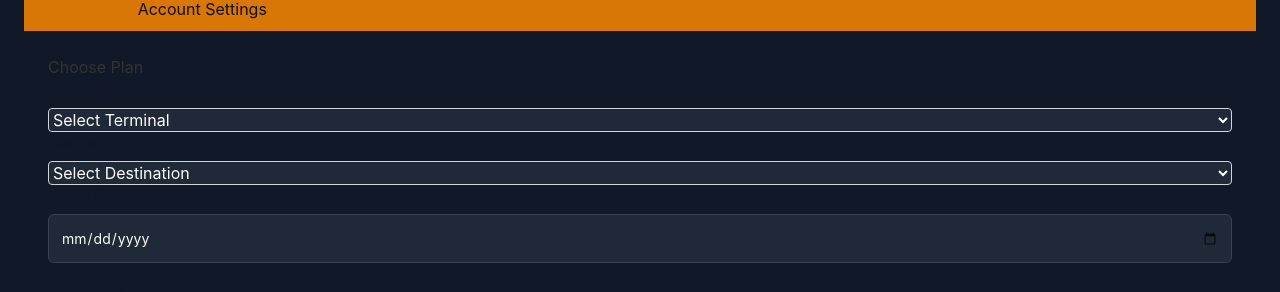
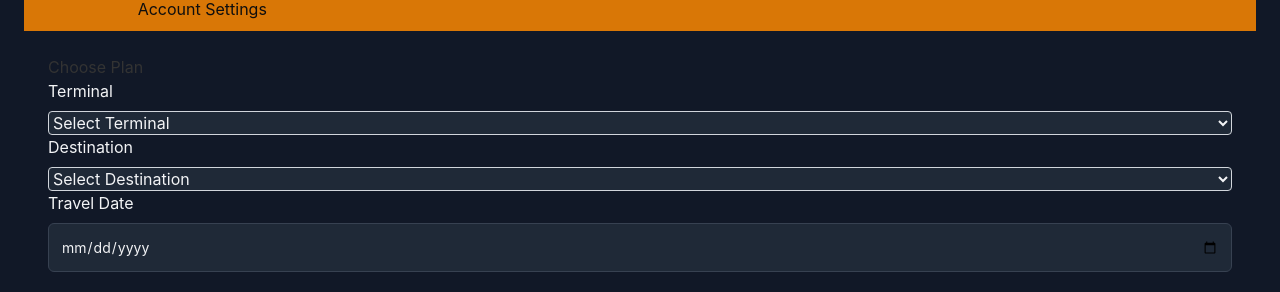
Before and after one commit to wambui01ndungu/Rapid-Bus-Transport, a React (Create React App) app in the folder client/: page /bookings in a window 1280 px wide. Shown: the part 613-905 px from the top of the page. Built offline with nearby package versions, Linux system fonts and the light colour scheme.

Commit message:
Dashboard styling

```diff
--- a/client/src/App.css
+++ b/client/src/App.css
@@ -267,47 +267,3 @@ nav ul li {
 .user-icon {
   margin-right: 5px;
 }
-/* Form Labels - Adding specific styles for the booking form labels */
-.space-y-4 label {
-  display: block;
-  color: #111827 !important; /* Dark gray, ensuring high contrast */
-  font-size: 0.875rem;
-  font-weight: 500;
-  margin-bottom: 0.5rem;
-  opacity: 1 !important; /* Ensure full opacity */
-}
-
-/* If the above doesn't work, you can target more specifically */
-[class*="space-y-4"] label.block.text-sm.font-medium {
-  color: #111827 !important;
-  opacity: 1 !important;
-}
-
-/* Ensure input backgrounds are consistent */
-select,
-input[type="time"],
-input[type="date"] {
-  background-color: #1f2937 !important; /* Dark background to match design */
-  color: white !important;
-  border: 1px solid #374151;
-}
-
-/* Make input icons white */
-input[type="date"]::-webkit-calendar-picker-indicator,
-input[type="time"]::-webkit-calendar-picker-indicator {
-  filter: invert(1); /* This will make the icons white */
-  opacity: 0.8; /* Slight transparency for better aesthetics */
-}
-
-/* For Firefox */
-input[type="date"]::-moz-calendar-picker-indicator,
-input[type="time"]::-moz-calendar-picker-indicator {
-  filter: invert(1);
-  opacity: 0.8;
-}
-
-/* Ensure the input text remains white */
-input[type="date"],
-input[type="time"] {
-  color-scheme: dark; /* This helps with the overall color scheme of the picker */
-}
--- a/client/src/components/UserDashboard.js
+++ b/client/src/components/UserDashboard.js
@@ -1,15 +1,15 @@
-import { useState } from "react"
-import { Clock, MapPin, Wallet, Calendar, Truck } from "lucide-react"
+import React, { useState } from "react";
+import { Clock, MapPin, Wallet, Calendar, Truck } from "lucide-react";
 
 const UserDashboard = () => {
-  const [activeTab, setActiveTab] = useState("BOOK_TICKET")
-  const [currentPage, setCurrentPage] = useState(1)
+  const [activeTab, setActiveTab] = useState("BOOK_TICKET");
+  const [currentPage, setCurrentPage] = useState(1);
   const [bookingData, setBookingData] = useState({
     terminal: "",
     destination: "",
     time: "",
-    date: "",
-  })
+    date: ""
+  });
 
   // Sample data
   const bookings = [
@@ -21,7 +21,7 @@ const UserDashboard = () => {
       date: "2024-03-20",
       status: "CONFIRMED",
       seat: "A12",
-      price: 3500,
+      price: 3500
     },
     {
       id: 2,
@@ -31,17 +31,17 @@ const UserDashboard = () => {
       date: "2024-03-21",
       status: "PENDING",
       seat: "B07",
-      price: 2800,
-    },
-  ]
+      price: 2800
+    }
+  ];
 
   const paymentMethods = [
     { type: "M-Pesa", lastFour: "2547" },
-    { type: "Visa", lastFour: "4321" },
-  ]
+    { type: "Visa", lastFour: "4321" }
+  ];
 
-  const terminals = ["Nairobi", "Mombasa", "Kisumu", "Nakuru", "Eldoret"]
-  const destinations = ["Mombasa", "Nairobi", "Kisumu", "Nakuru", "Eldoret"]
+  const terminals = ["Nairobi", "Mombasa", "Kisumu", "Nakuru", "Eldoret"];
+  const destinations = ["Mombasa", "Nairobi", "Kisumu", "Nakuru", "Eldoret"];
 
   return (
     <div className="min-h-screen bg-gray-100">
@@ -75,7 +75,9 @@ const UserDashboard = () => {
           <button
             onClick={() => setActiveTab("BOOK_TICKET")}
             className={`pb-2 px-4 ${
-              activeTab === "BOOK_TICKET" ? "border-b-2 border-amber-600 font-bold" : "text-gray-500"
+              activeTab === "BOOK_TICKET"
+                ? "border-b-2 border-amber-600 font-bold"
+                : "text-gray-500"
             }`}
           >
             Book Ticket
@@ -83,7 +85,9 @@ const UserDashboard = () => {
           <button
             onClick={() => setActiveTab("BOOKINGS")}
             className={`pb-2 px-4 ${
-              activeTab === "BOOKINGS" ? "border-b-2 border-amber-600 font-bold" : "text-gray-500"
+              activeTab === "BOOKINGS"
+                ? "border-b-2 border-amber-600 font-bold"
+                : "text-gray-500"
             }`}
           >
             My Bookings
@@ -91,7 +95,9 @@ const UserDashboard = () => {
           <button
             onClick={() => setActiveTab("ACCOUNT")}
             className={`pb-2 px-4 ${
-              activeTab === "ACCOUNT" ? "border-b-2 border-amber-600 font-bold" : "text-gray-500"
+              activeTab === "ACCOUNT"
+                ? "border-b-2 border-amber-600 font-bold"
+                : "text-gray-500"
             }`}
           >
             Account Settings
@@ -108,33 +114,29 @@ const UserDashboard = () => {
             <div className="grid grid-cols-2 gap-6">
               <div className="space-y-4">
                 <div>
-                  <label className="block text-sm font-medium text-gray-900 mb-2">Terminal</label>
+                  <label className="block text-sm font-medium mb-2">Terminal</label>
                   <select
                     className="w-full p-3 border rounded-lg"
                     value={bookingData.terminal}
-                    onChange={(e) => setBookingData({ ...bookingData, terminal: e.target.value })}
+                    onChange={(e) => setBookingData({...bookingData, terminal: e.target.value})}
                   >
                     <option value="">Select Terminal</option>
-                    {terminals.map((terminal) => (
-                      <option key={terminal} value={terminal}>
-                        {terminal}
-                      </option>
+                    {terminals.map(terminal => (
+                      <option key={terminal} value={terminal}>{terminal}</option>
                     ))}
                   </select>
                 </div>
 
                 <div>
-                  <label className="block text-sm font-medium text-gray-900 mb-2">Destination</label>
+                  <label className="block text-sm font-medium mb-2">Destination</label>
                   <select
                     className="w-full p-3 border rounded-lg"
                     value={bookingData.destination}
-                    onChange={(e) => setBookingData({ ...bookingData, destination: e.target.value })}
+                    onChange={(e) => setBookingData({...bookingData, destination: e.target.value})}
                   >
                     <option value="">Select Destination</option>
-                    {destinations.map((destination) => (
-                      <option key={destination} value={destination}>
-                        {destination}
-                      </option>
+                    {destinations.map(destination => (
+                      <option key={destination} value={destination}>{destination}</option>
                     ))}
                   </select>
                 </div>
@@ -142,22 +144,22 @@ const UserDashboard = () => {
 
               <div className="space-y-4">
                 <div>
-                  <label className="block text-sm font-medium text-gray-900 mb-2">Travel Date</label>
+                  <label className="block text-sm font-medium mb-2">Travel Date</label>
                   <input
                     type="date"
-                    className="w-full p-3 border rounded-lg bg-gray-800 text-white [&::-webkit-calendar-picker-indicator]:filter-white"
+                    className="w-full p-3 border rounded-lg"
                     value={bookingData.date}
-                    onChange={(e) => setBookingData({ ...bookingData, date: e.target.value })}
+                    onChange={(e) => setBookingData({...bookingData, date: e.target.value})}
                   />
                 </div>
 
                 <div>
-                  <label className="block text-sm font-medium text-gray-900 mb-2">Travel Time</label>
+                  <label className="block text-sm font-medium mb-2">Travel Time</label>
                   <input
                     type="time"
-                    className="w-full p-3 border rounded-lg bg-gray-800 text-white [&::-webkit-calendar-picker-indicator]:filter-white"
+                    className="w-full p-3 border rounded-lg"
                     value={bookingData.time}
-                    onChange={(e) => setBookingData({ ...bookingData, time: e.target.value })}
+                    onChange={(e) => setBookingData({...bookingData, time: e.target.value})}
                   />
                 </div>
               </div>
@@ -165,13 +167,13 @@ const UserDashboard = () => {
 
             <div className="mt-8 p-4 bg-gray-50 rounded-lg">
               <div className="flex items-center justify-between mb-4">
-                <span className="font-medium text-gray-900">Balance:</span>
-                <span className="text-2xl font-bold text-gray-900">Kshs 3,500</span>
+                <span className="font-medium">Balance:</span>
+                <span className="text-2xl font-bold">Kshs 3,500</span>
               </div>
               <button className="w-full bg-amber-600 text-white py-3 rounded-lg hover:bg-amber-700 transition-colors">
                 Book Now
               </button>
-              <button className="mt-2 w-full bg-amber-600 text-white py-3 rounded-lg hover:bg-amber-700 transition-colors">
+              <button className="mt-2 w-full border-2 border-amber-600 text-amber-600 py-3 rounded-lg hover:bg-amber-50 transition-colors">
                 Top Up
               </button>
             </div>
@@ -180,7 +182,7 @@ const UserDashboard = () => {
       ) : activeTab === "BOOKINGS" ? (
         <main className="max-w-6xl mx-auto p-4">
           <div className="space-y-4">
-            {bookings.map((booking) => (
+            {bookings.map(booking => (
               <div key={booking.id} className="bg-white rounded-lg p-6 shadow-sm">
                 <div className="flex items-start justify-between">
                   <div className="space-y-2">
@@ -190,7 +192,7 @@ const UserDashboard = () => {
                         {booking.terminal} → {booking.destination}
                       </span>
                     </div>
-                    <div className="flex items-center gap-4 text-white">
+                    <div className="flex items-center gap-4 text-gray-600">
                       <div className="flex items-center gap-2">
                         <Calendar className="h-4 w-4" />
                         <span>{booking.date}</span>
@@ -207,14 +209,20 @@ const UserDashboard = () => {
                   <div className="text-right space-y-2">
                     <span
                       className={`px-3 py-1 rounded-full text-sm ${
-                        booking.status === "CONFIRMED" ? "bg-green-100 text-green-800" : "bg-yellow-100 text-yellow-800"
+                        booking.status === "CONFIRMED"
+                          ? "bg-green-100 text-green-800"
+                          : "bg-yellow-100 text-yellow-800"
                       }`}
                     >
                       {booking.status}
                     </span>
                     <div className="space-x-2">
-                      <button className="text-amber-600 hover:text-amber-700">View Ticket</button>
-                      <button className="text-red-600 hover:text-red-700">Cancel Booking</button>
+                      <button className="text-amber-600 hover:text-amber-700">
+                        View Ticket
+                      </button>
+                      <button className="text-red-600 hover:text-red-700">
+                        Cancel Booking
+                      </button>
                     </div>
                   </div>
                 </div>
@@ -222,12 +230,14 @@ const UserDashboard = () => {
             ))}
 
             <div className="flex justify-center gap-2 mt-8">
-              {[1, 2, 3].map((page) => (
+              {[1, 2, 3].map(page => (
                 <button
                   key={page}
                   onClick={() => setCurrentPage(page)}
                   className={`px-3 py-1 rounded ${
-                    currentPage === page ? "bg-amber-600 text-white" : "bg-gray-200 hover:bg-gray-300"
+                    currentPage === page
+                      ? "bg-amber-600 text-white"
+                      : "bg-gray-200 hover:bg-gray-300"
                   }`}
                 >
                   {page}
@@ -243,12 +253,17 @@ const UserDashboard = () => {
               <h2 className="text-xl font-bold mb-4">Payment Methods</h2>
               <div className="space-y-4">
                 {paymentMethods.map((method, index) => (
-                  <div key={index} className="flex items-center justify-between p-4 border rounded-lg">
+                  <div
+                    key={index}
+                    className="flex items-center justify-between p-4 border rounded-lg"
+                  >
                     <div>
                       <p className="font-medium">{method.type}</p>
                       <p className="text-gray-600">•••• {method.lastFour}</p>
                     </div>
-                    <button className="text-amber-600 hover:text-amber-700">Remove</button>
+                    <button className="text-amber-600 hover:text-amber-700">
+                      Remove
+                    </button>
                   </div>
                 ))}
                 <button className="w-full py-3 border-2 border-dashed border-amber-600 text-amber-600 rounded-lg hover:bg-amber-50">
@@ -261,21 +276,35 @@ const UserDashboard = () => {
               <h2 className="text-xl font-bold mb-4">Account Information</h2>
               <div className="space-y-4">
                 <div>
-                  <label className="block text-sm font-medium mb-1">Full Name</label>
-                  <input type="text" defaultValue="John Doe" className="w-full p-2 border rounded" />
+                  <label className="block text-sm font-medium mb-1">
+                    Full Name
+                  </label>
+                  <input
+                    type="text"
+                    defaultValue="John Doe"
+                    className="w-full p-2 border rounded"
+                  />
                 </div>
                 <div>
-                  <label className="block text-sm font-medium mb-1">Email Address</label>
-                  <input type="email" defaultValue="johndoe@example.com" className="w-full p-2 border rounded" />
+                  <label className="block text-sm font-medium mb-1">
+                    Email Address
+                  </label>
+                  <input
+                    type="email"
+                    defaultValue="johndoe@example.com"
+                    className="w-full p-2 border rounded"
+                  />
                 </div>
-                <button className="bg-amber-600 text-white px-4 py-2 rounded hover:bg-amber-700">Update Profile</button>
+                <button className="bg-amber-600 text-white px-4 py-2 rounded hover:bg-amber-700">
+                  Update Profile
+                </button>
               </div>
             </div>
           </div>
         </main>
       )}
     </div>
-  )
-}
+  );
+};
 
-export default UserDashboard
+export default UserDashboard;
```
